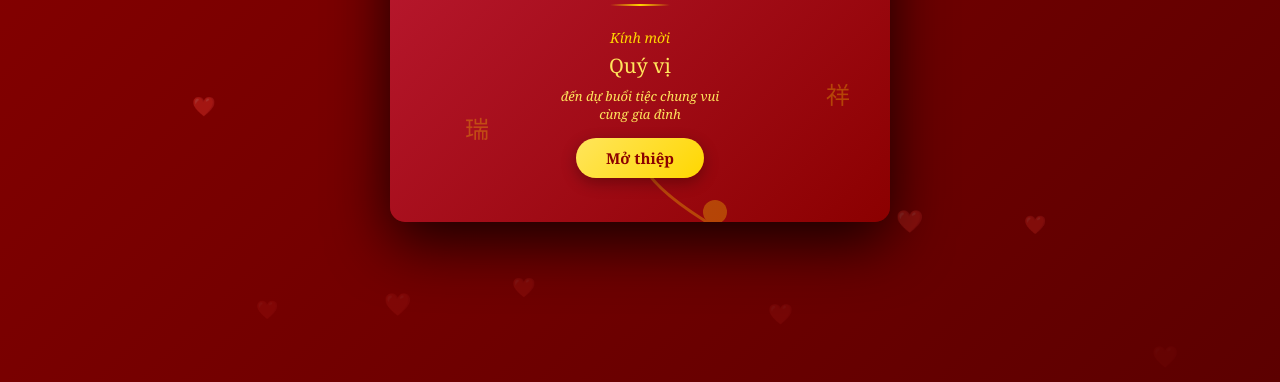
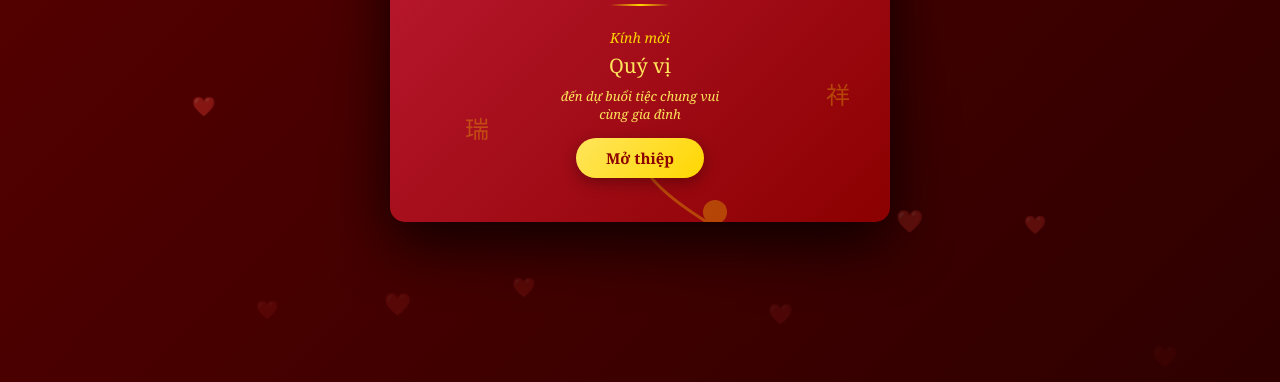
Before and after one commit to HaiND94/hai-tam-wedding, a plain HTML site: page index.html in a window 1280 px wide. Shown: the part 418-800 px from the top of the page. Drawn offline with Linux system fonts and the light colour scheme.

Commit message:
update edit background color

```diff
--- a/index.html
+++ b/index.html
@@ -14,7 +14,7 @@
 
         body {
             font-family: 'Playfair Display', Georgia, serif;
-            background: linear-gradient(135deg, #8B0000 0%, #5C0000 100%);
+            background: linear-gradient(135deg, #5C0000 0%, #2E0000 100%);
             min-height: 100vh;
             display: flex;
             justify-content: center;
```
